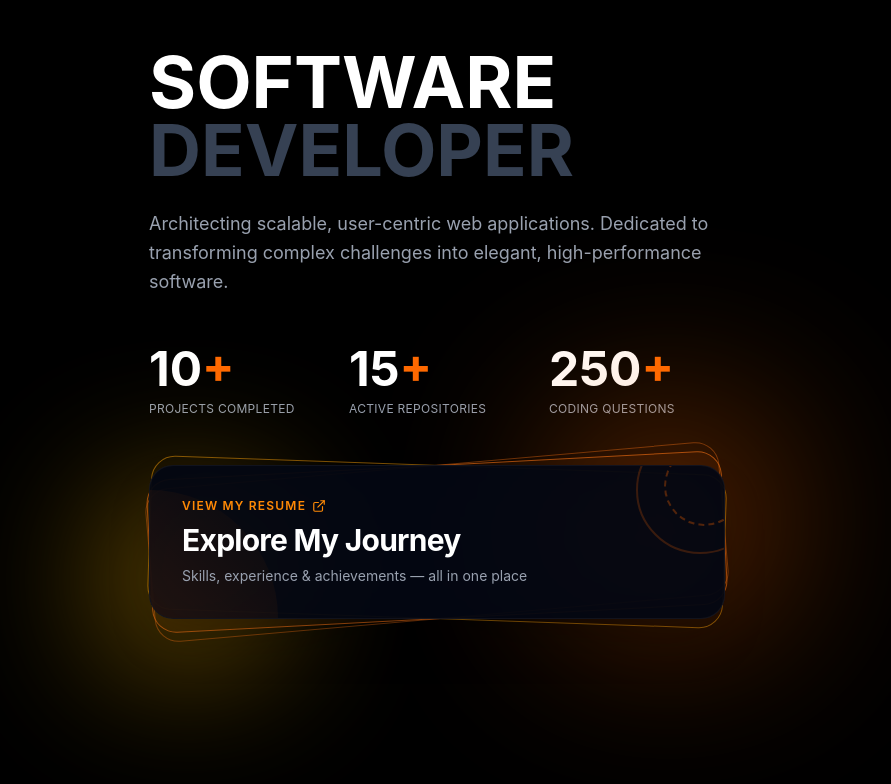
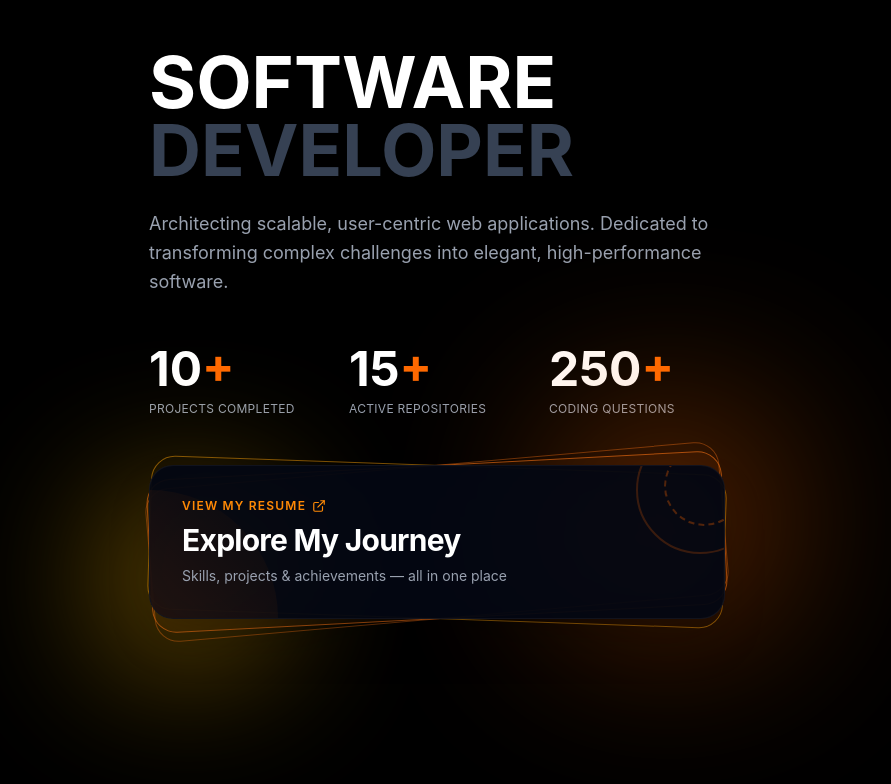
Before and after one commit to sanviii19/my-portfolio, a React (Vite) app: page / in a window 1280 px wide. Shown: the top 784 px of the page, without its empty margins (319-1210 px from the left). Built offline with nearby package versions, Linux system fonts and the light colour scheme.

Commit message:
change in Resume Card

```diff
--- a/src/App.tsx
+++ b/src/App.tsx
@@ -273,7 +273,7 @@
                       <ExternalLink className="w-3.5 h-3.5 group-hover:translate-x-0.5 group-hover:-translate-y-0.5 transition-transform" />
                     </p>
                     <h3 className="text-2xl lg:text-3xl font-bold text-white mb-2 group-hover:text-amber-100 transition-colors tracking-tight">Explore My Journey</h3>
-                    <p className="text-gray-400 text-sm">Skills, experience & achievements — all in one place</p>
+                    <p className="text-gray-400 text-sm">Skills, projects & achievements — all in one place</p>
                   </div>
                 </div>
               </div>
```
